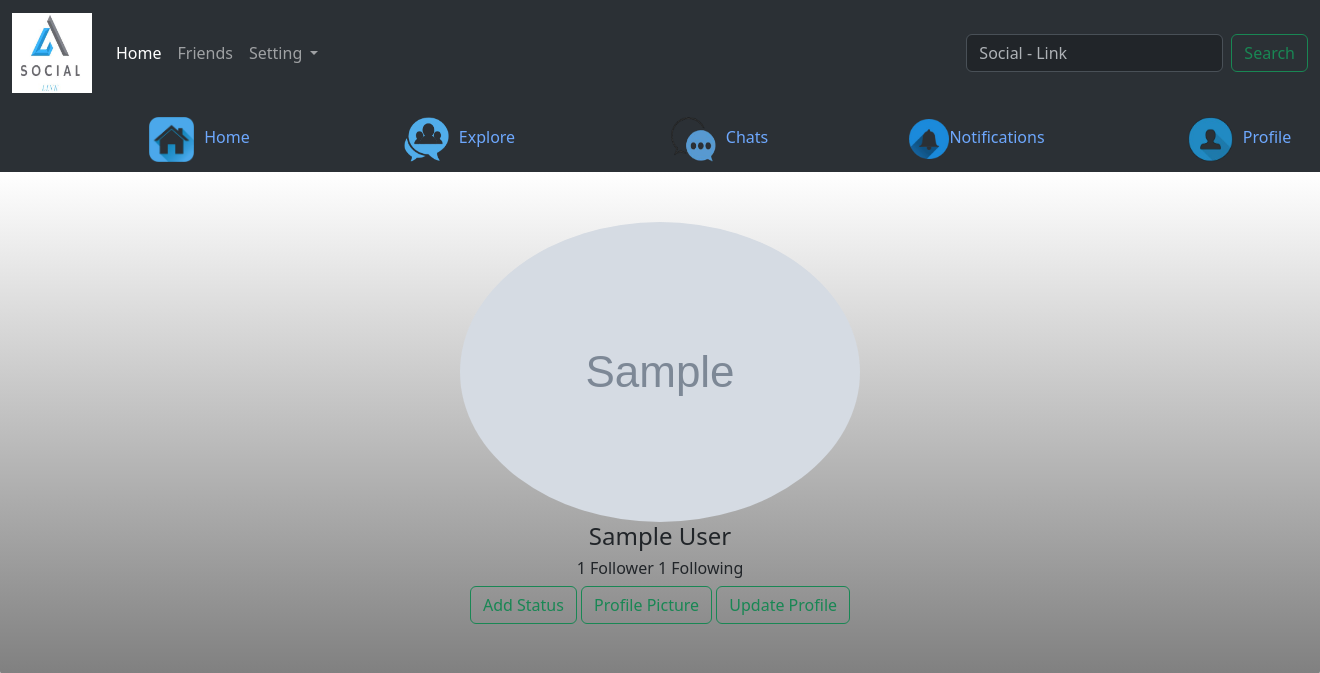
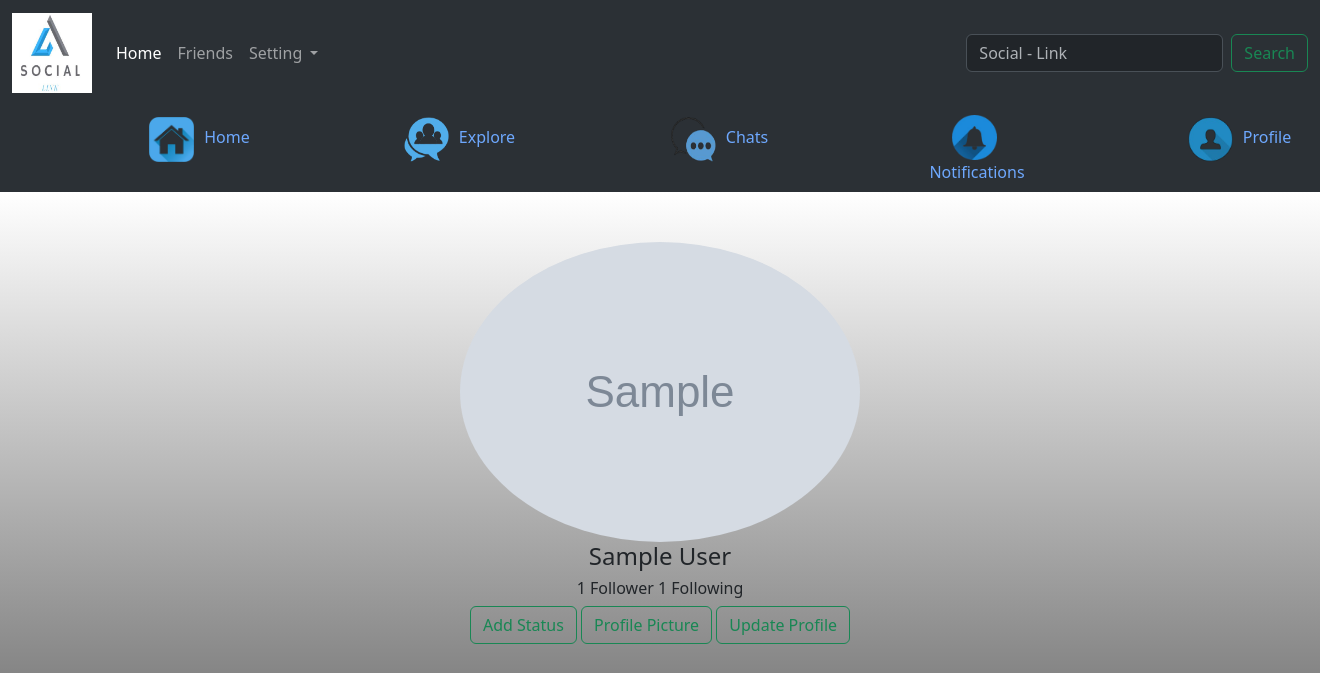
Before and after one commit to ashish22cse17/sociallink, a PHP site: page /profile.php in a window 1320 px wide. Shown: the top 673 px of the page. Run offline with PHP 8.4, Linux system fonts and the light colour scheme; the visitor is signed in with stand-in values (Sample User, id 1); tables that the repository leaves empty or names only in its code hold one stand-in row (values such as "Sample post"); grey boxes marked "Sample" are stand-in pictures.

Commit message:
initial commit

```diff
--- a/profile.php
+++ b/profile.php
@@ -159,9 +159,9 @@ margin-left: 110px;
     <nav class="navbar navbar-expand-lg bg-body-tertiary" data-bs-theme="dark"  >
         <div class="container-fluid">
           <a class="navbar-brand" href="home.html" ><img src="logo.jpg" style="width: 5rem; height: 5rem;" alt="logo"></a>
-          <button class="navbar-toggler" type="button" data-bs-toggle="collapse" data-bs-target="#navbarSupportedContent" aria-controls="navbarSupportedContent" aria-expanded="false" aria-label="Toggle navigation">
+          <!-- <button class="navbar-toggler" type="button" data-bs-toggle="collapse" data-bs-target="#navbarSupportedContent" aria-controls="navbarSupportedContent" aria-expanded="false" aria-label="Toggle navigation">
             <span class="navbar-toggler-icon"></span>
-          </button>
+          </button> -->
           <div class="collapse navbar-collapse" id="navbarSupportedContent">
             <ul class="navbar-nav me-auto mb-2 mb-lg-0">
               <li class="nav-item">
@@ -211,7 +211,7 @@ margin-left: 110px;
                 <div ><a href="chats.html">
                 <button id="button"><img src="chat.png" alt="" id="photo"><label>Chats</label></a></button></div>
                 <div ><a href="notification.html">
-                <button id="button"><img src="noti.png" alt="" id="photo2"><label>Notifications</label></a></button></div>
+                <button id="button"><img src="noti.png" alt="" id="photo"><label>Notifications</label></a></button></div>
                 <div><a href="profile.html">
                 <button id="button"><img src="profile.png" alt="" id="photo"><label>Profile</label></a></button></div>
             </ul>
```
